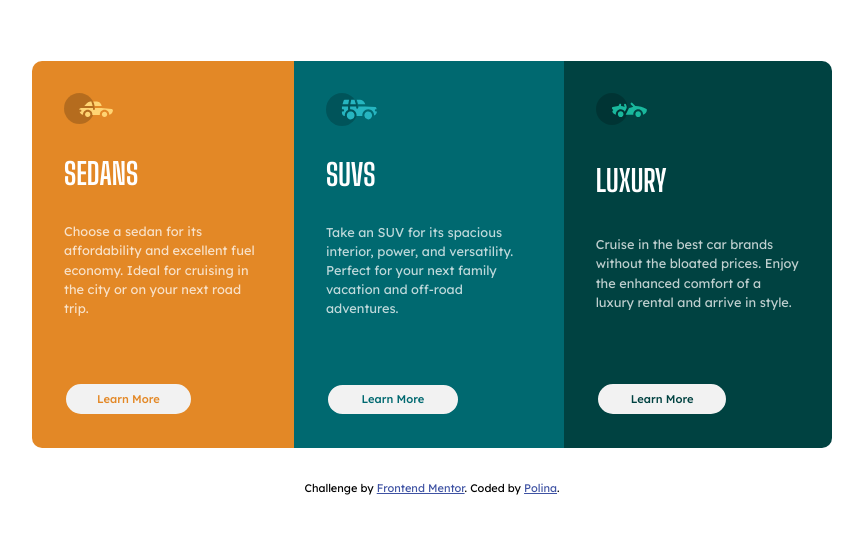
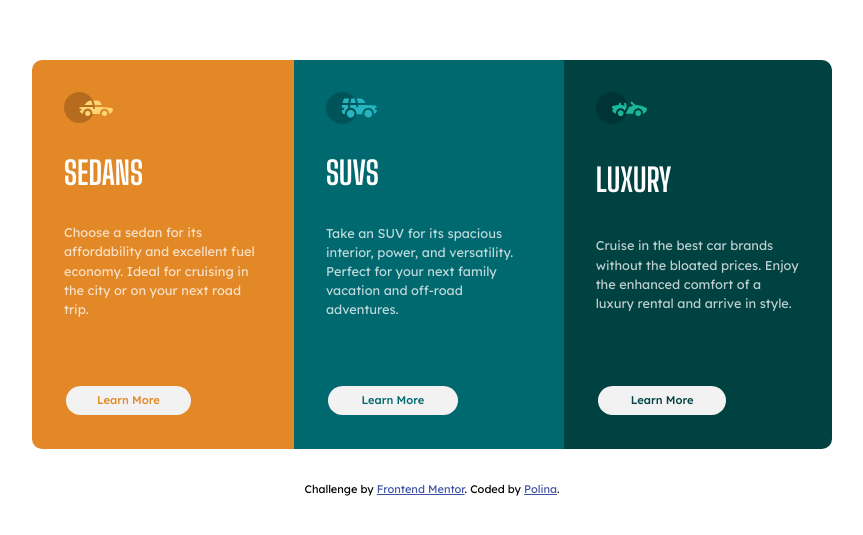
Before and after one commit to polinagusakova/3-column-card, a plain HTML site: page index.html in a window 1280 px wide. Shown: the part 121-656 px from the top of the page, without its empty margins (208-1071 px from the left). Drawn offline with Linux system fonts and the light colour scheme.

Commit message:
Update headings

```diff
--- a/index.html
+++ b/index.html
@@ -16,25 +16,30 @@
     <link rel="preconnect" href="https://fonts.gstatic.com" crossorigin>
     <link href="https://fonts.googleapis.com/css2?family=Big+Shoulders+Display:wght@100..900&family=Lexend+Deca:wght@100..900&display=swap" rel="stylesheet">
 
+    <!--Bootstrap-->
+
+
+
 </head>
 <body>
     <main>
         <div class="container">
+            <!--<h1 class="sr-only">3-column preview card component</h1> --><!--sr-only - class hide h1 heading from visual users-->
             <div class="sedans">
                 <img src="./resources/images/icon-sedans.svg" alt="Sedan car icon in main page" class="sedan-img">
-                <h1>SEDANS</h1>
+                <h2>SEDANS</h2>
                 <p>Choose a sedan for its affordability and excellent fuel economy. Ideal for cruising in the city or on your next road trip.</p>
                 <button class="button sedanbtn">Learn More</button>
             </div>
             <div class="suvs">
                 <img src="./resources/images/icon-suvs.svg" alt="Suv car icon in main page" class="suvs-img">
-                <h1>SUVS</h1>
+                <h2>SUVS</h2>
                 <p>Take an SUV for its spacious interior, power, and versatility. Perfect for your next family vacation and off-road adventures.</p>
                 <button class="button suvbtn">Learn More</button>
             </div>
             <div class="luxury">
                 <img src="./resources/images/icon-luxury.svg" alt="Luxury car icon in main page" class="luxury-img">
-                <h1>LUXURY</h1>
+                <h2>LUXURY</h2>
                 <p>Cruise in the best car brands without the bloated prices. Enjoy the enhanced comfort of a luxury rental and arrive in style.</p>
                 <button class="button luxurybtn">Learn More</button>
             </div>
--- a/resources/style.css
+++ b/resources/style.css
@@ -57,9 +57,10 @@ body {
 }
 
 /*Adjust elements*/
-h1 {
+h2 {
     font-family: "Big Shoulders Display", sans-serif;
     color: var(--main-white);
+    font-size: 2rem;
 }
 
 p {
```
